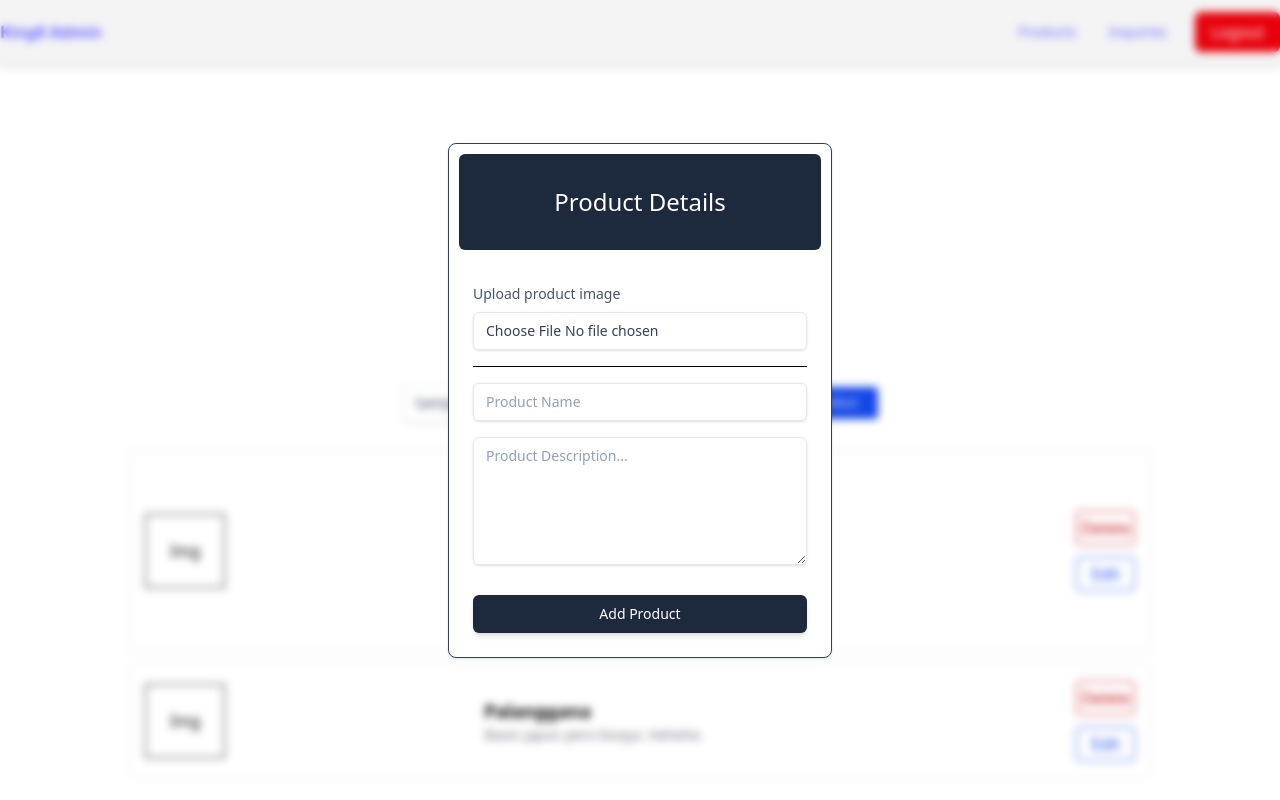
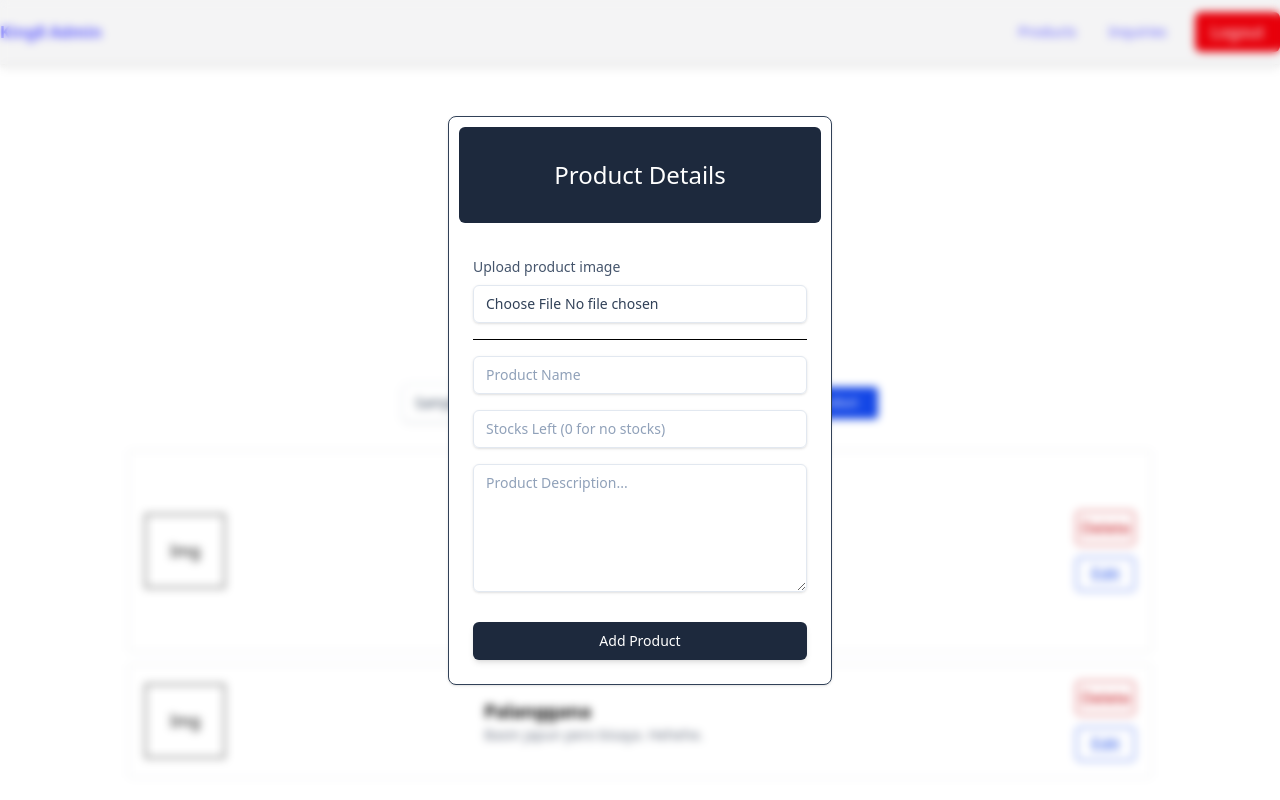
Before and after one commit to AdrianeTroyRoa/pandora-admin-frontend, a React (Vite) app: page / in a window 1280 px wide. Both pictures are taken after typing "Sample" into the empty fields and a click on the button "+ Add Product". Built offline with nearby package versions, Linux system fonts and the light colour scheme.

Commit message:
feat: input field number

```diff
--- a/src/App.jsx
+++ b/src/App.jsx
@@ -11,18 +11,21 @@ function App() {
   const [isModalEditOpen, setIsModalEditOpen] = useState(false);
   const [isModalDeleteOpen, setIsModalDeleteOpen] = useState(false);
   const [productName, setProductName] = useState("");
+  const [productAmount, setProductAmount] = useState(0);
   const [productDescription, setProductDescription] = useState("");
   const [currentProductToEdit, setCurrentProductToEdit] = useState(null);
   const [productSample, setProductSample] = useState([
     {
       id: 1,
       title: "Basin",
+      numLeft: 12,
       description:
         "low-lying area of land, typically surrounded by higher land, where water naturally collects. It can refer to a drainage basin (an area where all precipitation drains to a common outlet like a river) or a geological basin (a depression formed by tectonic activity where sediments accumulate).",
     },
     {
       id: 2,
       title: "Palanggana",
+      numLeft: 13,
       description: "Basin japun pero bisaya. Hehehe.",
     },
   ]);
@@ -58,10 +61,15 @@ function App() {
 
   //function for adding new product
   const addProduct = () => {
-    const newProduct = { title: productName, description: productDescription };
+    const newProduct = {
+      title: productName,
+      numLeft: productAmount,
+      description: productDescription,
+    };
     console.log(newProduct);
     setProductSample([...productSample, newProduct]);
     setProductName("");
+    setProductAmount(0);
     setProductDescription("");
     /*
      *
@@ -253,6 +261,7 @@ function App() {
                       <input
                         className="w-full bg-transparent placeholder:text-slate-400 text-slate-700 text-sm border border-slate-200 rounded-md px-3 py-2 transition duration-300 ease focus:outline-none focus:border-slate-400 hover:border-slate-300 shadow-sm focus:shadow"
                         type="file"
+                        accept="image/*"
                       />
                     </div>
                     <hr />
@@ -261,6 +270,17 @@ function App() {
                         type="text"
                         className="w-full bg-transparent placeholder:text-slate-400 text-slate-700 text-sm border border-slate-200 rounded-md px-3 py-2 transition duration-300 ease focus:outline-none focus:border-slate-400 hover:border-slate-300 shadow-sm focus:shadow"
                         placeholder="Product Name"
+                        onChange={(e) => {
+                          setProductName(e.target.value);
+                        }}
+                      />
+                    </div>
+                    <div className="w-full max-w-sm min-w-[200px]">
+                      <input
+                        type="number"
+                        min="0"
+                        className="w-full bg-transparent placeholder:text-slate-400 text-slate-700 text-sm border border-slate-200 rounded-md px-3 py-2 transition duration-300 ease focus:outline-none focus:border-slate-400 hover:border-slate-300 shadow-sm focus:shadow"
+                        placeholder="Stocks Left (0 for no stocks)"
                         onChange={(e) => {
                           setProductName(e.target.value);
                         }}
```
